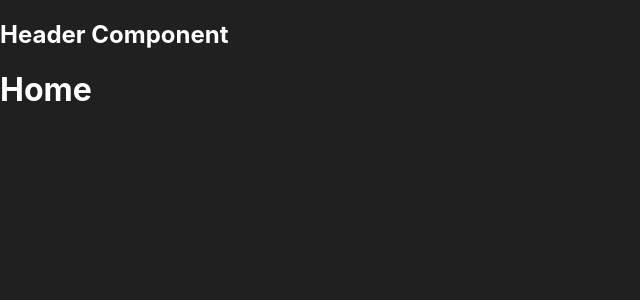
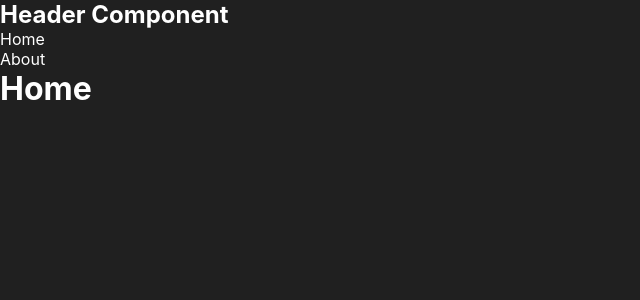
Before and after one commit to JDHofmann/tara-dev, a Next.js app: page / in a window 1280 px wide. Shown: the top 300 px of the page, without its empty margins (0-640 px from the left). Built offline with nearby package versions, Linux system fonts and the light colour scheme.

Commit message:
menu added

```diff
--- a/components/header.js
+++ b/components/header.js
@@ -1,9 +1,11 @@
+import Menu from "./menu";
 
 
 export default function Header(){
     return(
         <div>
             <h2>Header Component</h2>
+            <Menu />
         </div>
     )
 }
--- /dev/null
+++ b/components/menu.js
@@ -0,0 +1,20 @@
+import Link from 'next/link'
+
+export default function Menu(){
+    return(
+        <nav>
+            <ul>
+                <li>
+                    <Link href="/">
+                        <a>Home</a>
+                    </Link>
+                </li>
+                <li>
+                    <Link href="/about">
+                        <a>About</a>
+                    </Link>
+                </li>
+            </ul>
+        </nav>
+    )
+}
--- a/styles/globals.css
+++ b/styles/globals.css
@@ -15,4 +15,7 @@
   box-sizing: border-box;
   background: #202020;
   color: #ffffff;
+  list-style: none;
+  padding: 0;
+  margin: 0;
 }
```
